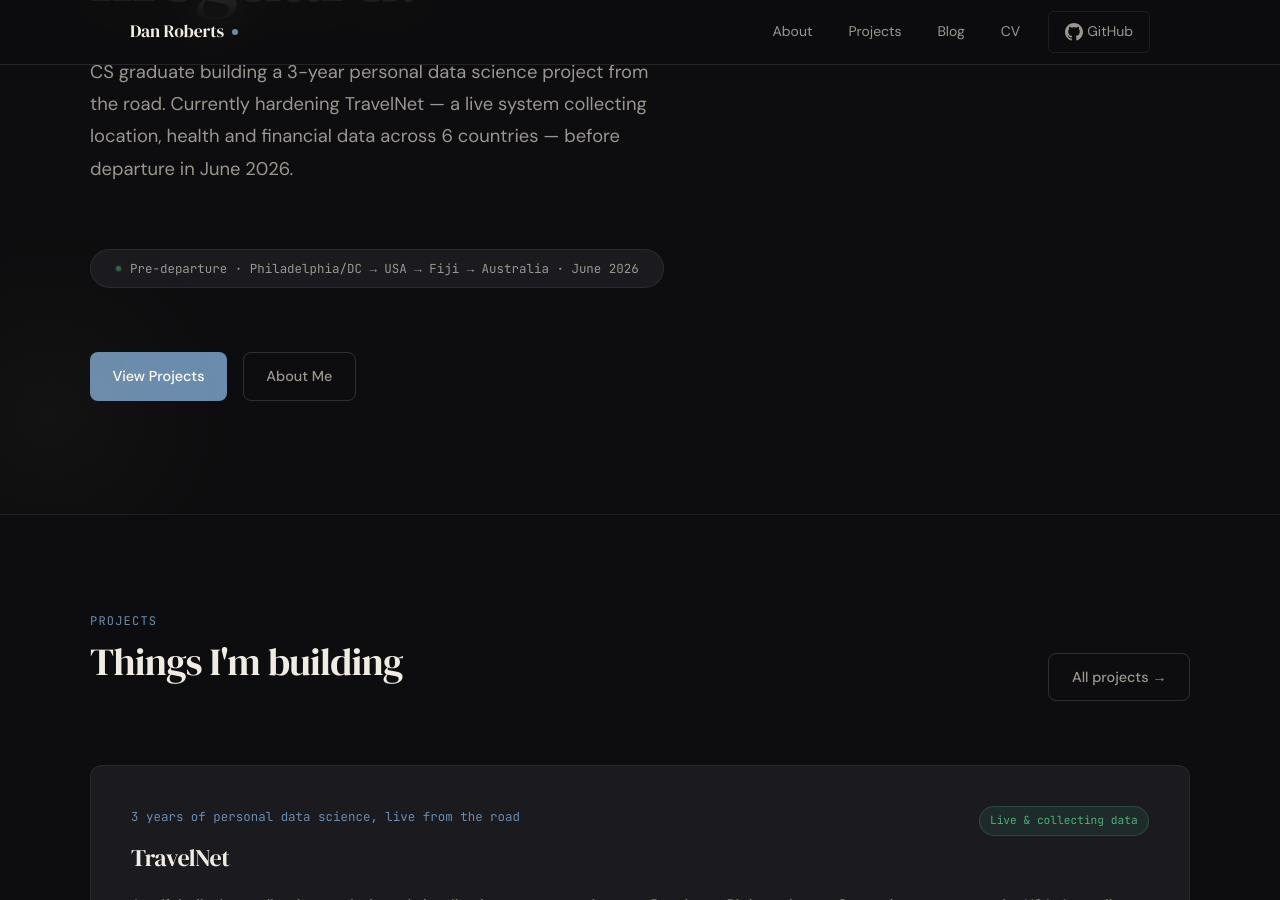
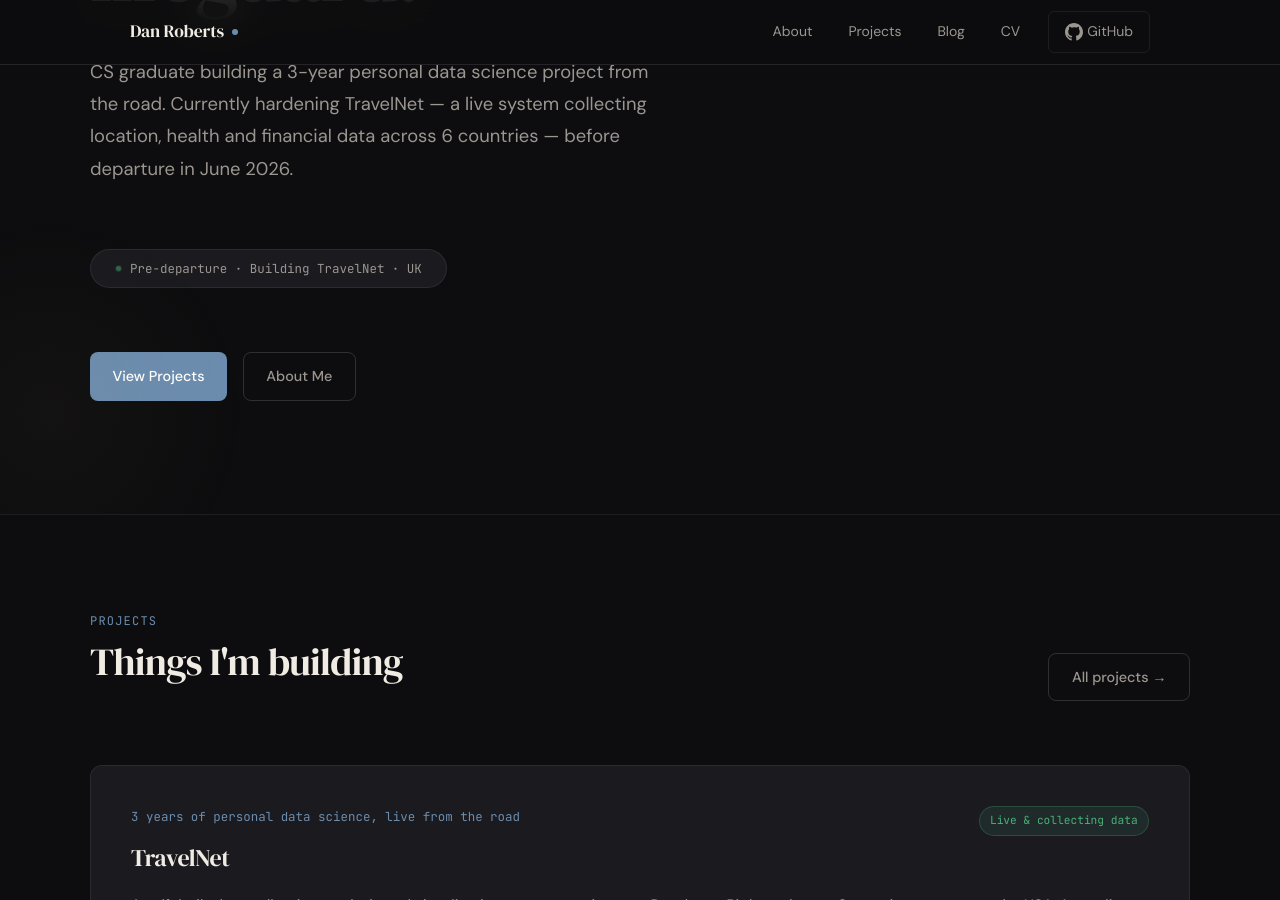
Before and after one commit to danielroberts20/danielroberts20.github.io, a Jekyll site: the page built from index.md, in a window 1280 px wide and 900 px high, scrolled down 386 px. Built offline with Jekyll 4.4.1, drawn with Linux system fonts in a browser that asks for light colours.

Commit message:
Enabled dynamic status

```diff
--- a/index.md
+++ b/index.md
@@ -12,9 +12,16 @@ title: Home
       Currently hardening TravelNet — a live system collecting location, health and
       financial data across 6 countries — before departure in June 2026.
     </p>
+    {% assign today = 'now' | date: "%Y-%m-%d" %}
+    {% assign current_status = site.data.site.status_schedule[0] %}
+    {% for entry in site.data.site.status_schedule %}
+      {% if entry.from <= today %}
+        {% assign current_status = entry %}
+      {% endif %}
+    {% endfor %}
     <div class="hero-status">
       <span class="hero-status__dot"></span>
-      Pre-departure · Philadelphia/DC → USA → Fiji → Australia · June 2026
+      {{ current_status.pill }}
     </div>
     <div class="hero-ctas">
       <a href="/projects/" class="btn btn--primary">View Projects</a>
```
